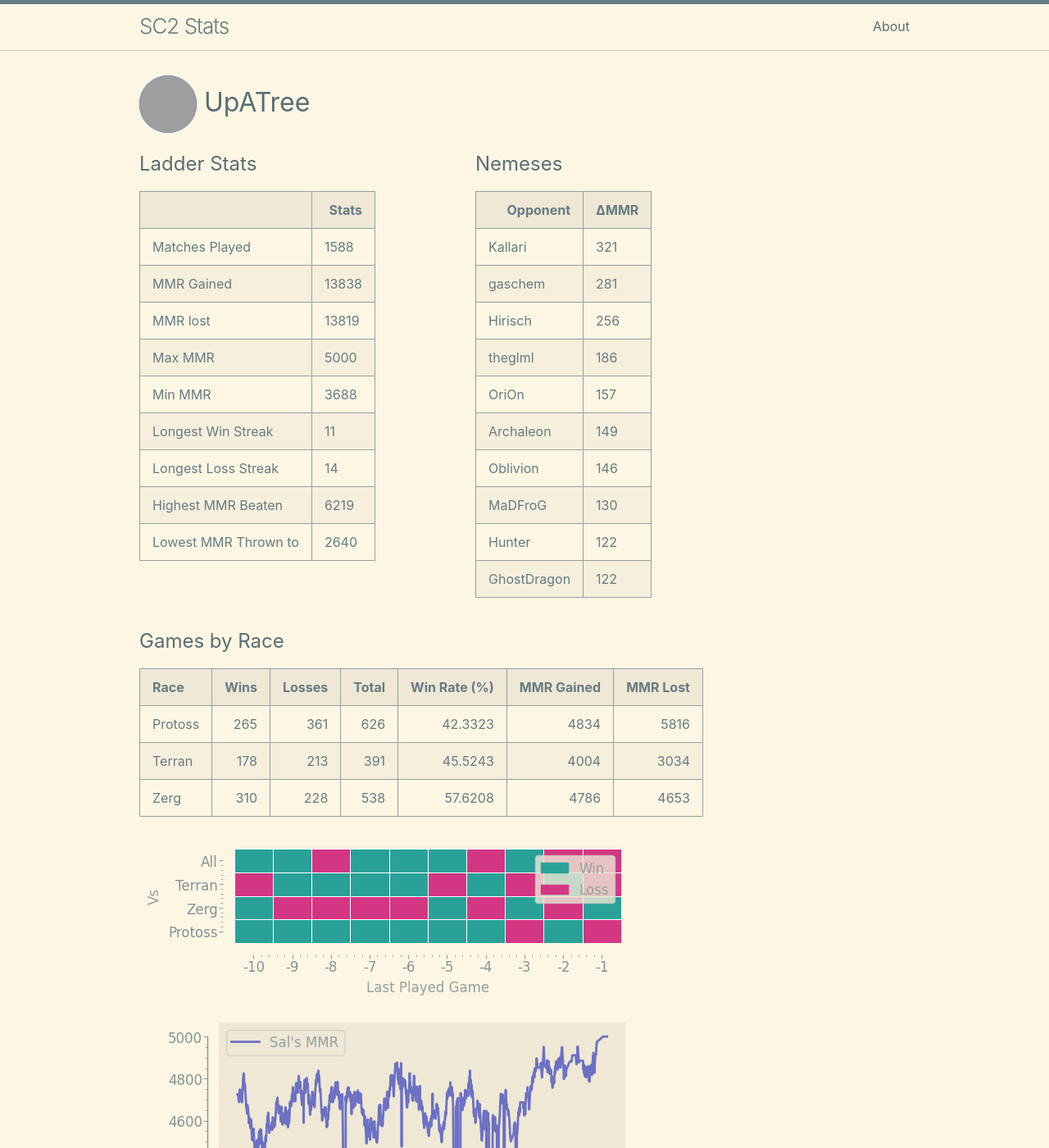
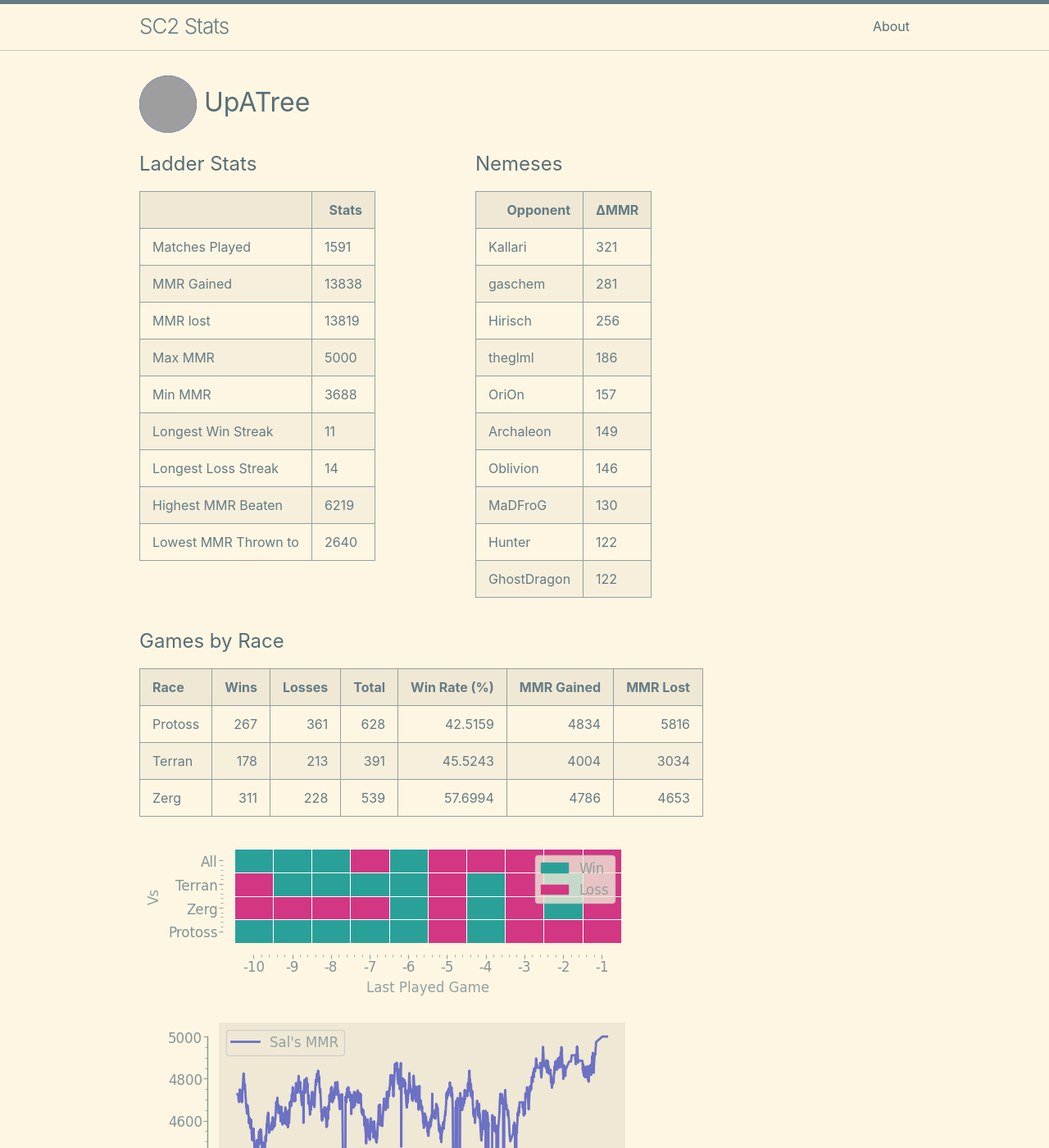
Before and after one commit to kylermurphy/UpATree, a Jekyll site: the page built from docs/index.md, in a window 1280 px wide and 1400 px high. Shown: the whole window at 82% size. Built offline with Jekyll 4.4.1, drawn with Linux system fonts in a browser that asks for light colours; grey boxes are pictures that could not be loaded.

Commit message:
running on push

```diff
--- a/docs/index.md
+++ b/docs/index.md
@@ -18,7 +18,7 @@ layout: home
   <tbody>
     <tr>
       <td>Matches Played</td>
-      <td>1588</td>
+      <td>1591</td>
     </tr>
     <tr>
       <td>MMR Gained</td>
@@ -114,9 +114,9 @@ layout: home
 
 | Race    |   Wins |   Losses |   Total |   Win Rate (%) |   MMR Gained |   MMR Lost |
 |:--------|-------:|---------:|--------:|---------------:|-------------:|-----------:|
-| Protoss |    265 |      361 |     626 |        42.3323 |         4834 |       5816 |
+| Protoss |    267 |      361 |     628 |        42.5159 |         4834 |       5816 |
 | Terran  |    178 |      213 |     391 |        45.5243 |         4004 |       3034 |
-| Zerg    |    310 |      228 |     538 |        57.6208 |         4786 |       4653 |
+| Zerg    |    311 |      228 |     539 |        57.6994 |         4786 |       4653 |
 
 ![Games by Race](./assets/gm_hist.png)
 
--- a/log.txt
+++ b/log.txt
@@ -748,3 +748,4 @@ Writing a log file 2025-03-30 17:48:10.
 Writing a log file 2025-03-30 18:29:08.
 Writing a log file 2025-03-30 18:49:28.
 Writing a log file 2025-03-30 19:17:28.
+Writing a log file 2025-03-30 19:29:43.
```
Also changed, not shown: docs/assets/MMR.png, docs/assets/daily.png, docs/assets/gm_hist.png, docs/assets/r_wrt.png, 1 other file.
